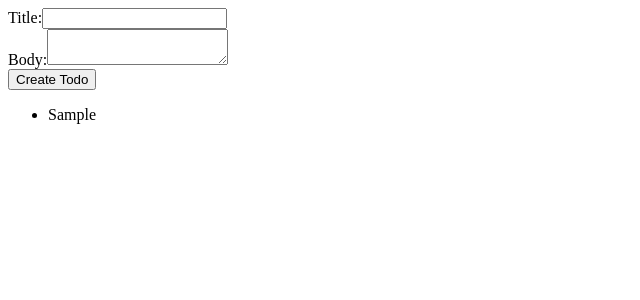
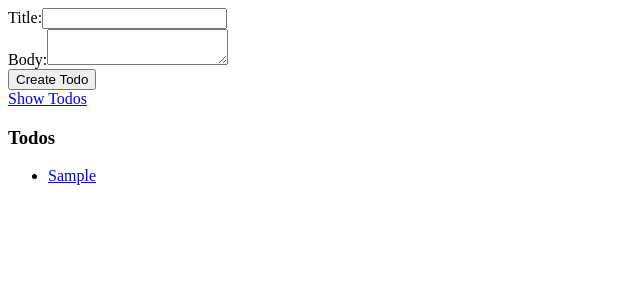
Before and after one commit to CharSV5/todo_list, a React (Create React App) app: page /showTodos in a window 1280 px wide. Both pictures are taken after typing "Sample", "Sample" into the empty fields and a click on the button "Create Todo". Shown: the top 300 px of the page, without its empty margins (0-640 px from the left). Built offline with nearby package versions, Linux system fonts and the light colour scheme.

Commit message:
passing tempStorage prop to showtodos but its rendering on create new

```diff
--- a/src/containers/create-todo-container.js
+++ b/src/containers/create-todo-container.js
@@ -3,8 +3,8 @@ import { connect } from "react-redux";
 import { bindActionCreators } from "redux";
 import { create_New, completed } from "../actions/create-actions";
 import { save_Todo } from "../actions/storage-actions";
-import { BrowserRouter as Router, Route, Link } from 'react-router-dom';
-
+import { Link, Route, Switch } from 'react-router-dom';
+import ShowTodos from './show-todos-container'
 
 class CreateTodo extends Component {
   constructor(props) {
@@ -25,15 +25,9 @@ class CreateTodo extends Component {
   }
 
   render() {
+    return (
 
-    const titleDisplay = []
-
-    this.props.tempStorage.map(item =>
-      titleDisplay.push(<li key={item.id.toString()}>{item.newTitle}</li>
-      ))
-    return (
-      <Router>
-        <div>
+      < div >
         <form onSubmit={this.handleSubmit}>
           <label>
             Title:
@@ -51,14 +45,15 @@ class CreateTodo extends Component {
           <br />
           <button type="submit">Create Todo</button>
         </form>
-          <ul>{titleDisplay}</ul>
-        </div>
-      </Router>
+        <Link to="/showTodos">Show Todos</Link>
+        <Route path="/showTodos" render={(props) => <ShowTodos {...props} tempStorage={this.props.tempStorage} />} />
+      </div >
+
     );
   }
 }
 
-const mapStateToProps = state => {
+const mapStateToProps = (state) => {
   console.log("state", state);
   return {
     newItem: state.createReducer.newItem,
--- /dev/null
+++ b/src/containers/show-todos-container.js
@@ -0,0 +1,29 @@
+import React from 'react';
+import { Link, Route } from 'react-router-dom';
+
+const ShowTodos = ({ match, tempStorage }) => {
+
+
+    let titlesList = tempStorage.map((todo) => {
+        return (
+            <li key={todo.id}>
+                <Link to={`${match.url}/${todo.id}`}>
+                    {todo.newTitle}
+                </Link>
+            </li>
+        )
+    })
+    return (
+        <div>
+            <div>
+                <h3>Todos</h3>
+                <ul>{titlesList}</ul>
+            </div>
+            <Route path={`${match.url}/:id`}
+                render={(props) => <ShowTodos {...props} />}
+            />
+        </div>
+    )
+}
+
+export default ShowTodos
--- a/src/index.js
+++ b/src/index.js
@@ -4,10 +4,13 @@ import App from "./App";
 import store from "./store";
 import { Provider } from "react-redux";
 import registerServiceWorker from "./registerServiceWorker";
+import { BrowserRouter } from 'react-router-dom';
 
 ReactDOM.render(
   <Provider store={store}>
-    <App />
+    <BrowserRouter>
+      <App />
+    </BrowserRouter>
   </Provider>,
   document.getElementById("root")
 );
```
Lines whose indentation alone changed are shown as unchanged.
